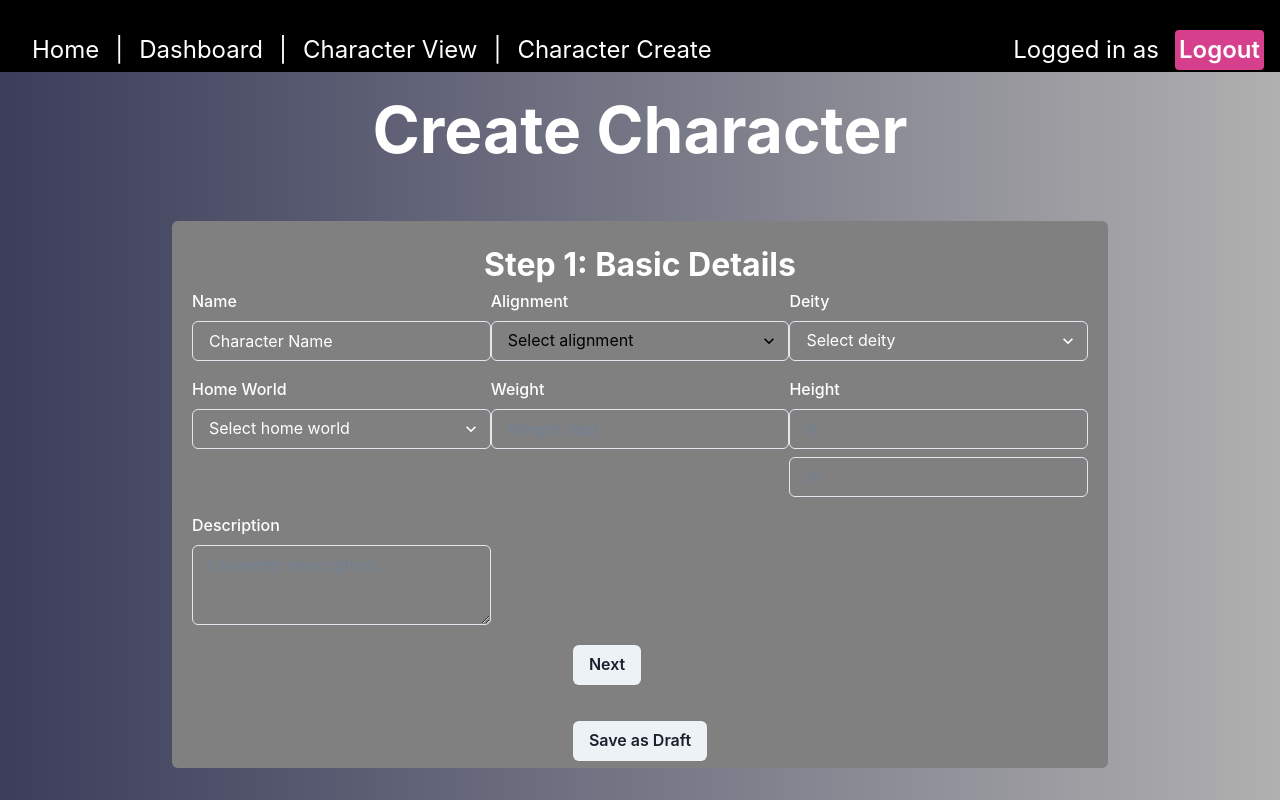
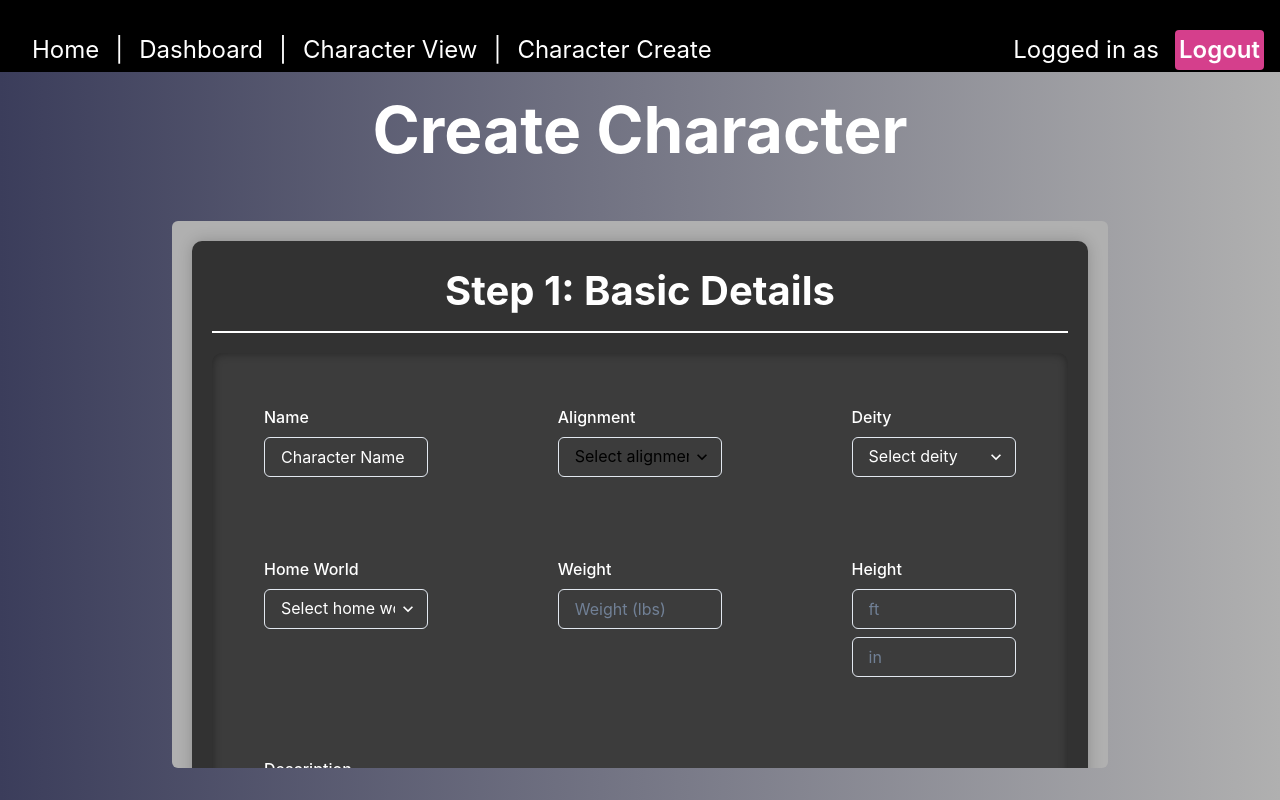
Before and after one commit to jmccallister93/starfinder_character_sheet, a React (Create React App) app: page /characterCreate in a window 1280 px wide. Built offline with nearby package versions, Linux system fonts and the light colour scheme; the HTML template or start-up script is replaced by a standard one.

Commit message:
Did some reformatting to make it easier to read

```diff
--- a/src/CharacterCreator/Step1.js
+++ b/src/CharacterCreator/Step1.js
@@ -11,18 +11,31 @@ import Header from "../components/Header";
 
 const Step1 = ({ updateFormData, formData }) => {
   return (
-    <Box width="70vw" >
-      <Text fontSize="2rem" textAlign="center" fontWeight="bold">
+    <Box
+      color="white"
+      background="rgb(50, 50, 50)"
+      width="70vw"
+      padding="20px"
+      borderRadius="10px"
+      boxShadow="0px 0px 15px rgba(0,0,0,0.2)"
+    >
+      <Text
+       fontSize="2.5rem" mb="20px" borderBottom="2px solid white" paddingBottom="10px" textAlign="center" fontWeight="bold"
+      >
         Step 1: Basic Details
       </Text>
+
       <Box
         color="white"
-        background="grey"
         display="flex"
         flexWrap="wrap"
         justifyContent="space-between"
+        background="rgb(60, 60, 60)"
+        padding="20px"
+        borderRadius="10px"
+        boxShadow="inset 0px 0px 10px rgba(0,0,0,0.4)"
       >
-        <FormControl id="characterName" mb={4} width="33.33%">
+        <FormControl id="characterName" mb={4} width="28%" padding="2rem">
           <FormLabel>Name</FormLabel>
           <Input
             placeholder="Character Name"
@@ -33,7 +46,7 @@ const Step1 = ({ updateFormData, formData }) => {
           />
         </FormControl>
 
-        <FormControl id="alignment" mb={4} width="33.33%">
+        <FormControl id="alignment" mb={4} width="28%" padding="2rem" >
           <FormLabel>Alignment</FormLabel>
           <Select
             placeholder="Select alignment"
@@ -53,7 +66,7 @@ const Step1 = ({ updateFormData, formData }) => {
           </Select>
         </FormControl>
 
-        <FormControl id="deity" mb={4} width="33.33%">
+        <FormControl id="deity" mb={4} width="28%" padding="2rem">
           <FormLabel>Deity</FormLabel>
           <Select
             placeholder="Select deity"
@@ -64,7 +77,7 @@ const Step1 = ({ updateFormData, formData }) => {
           </Select>
         </FormControl>
 
-        <FormControl id="homeWorld" mb={4} width="33.33%">
+        <FormControl id="homeWorld" mb={4} width="28%" padding="2rem">
           <FormLabel>Home World</FormLabel>
           <Select
             placeholder="Select home world"
@@ -75,7 +88,7 @@ const Step1 = ({ updateFormData, formData }) => {
           </Select>
         </FormControl>
 
-        <FormControl id="weight" mb={4} width="33.33%">
+        <FormControl id="weight" mb={4} width="28%" padding="2rem">
           <FormLabel>Weight</FormLabel>
           <Input
             type="number"
@@ -85,7 +98,7 @@ const Step1 = ({ updateFormData, formData }) => {
           />
         </FormControl>
 
-        <FormControl id="height" mb={4} width="33.33%">
+        <FormControl id="height" mb={4} width="28%" padding="2rem">
           <FormLabel>Height</FormLabel>
           <Box display="flex" flexDirection="column" gap={2}>
             <Input
@@ -103,7 +116,7 @@ const Step1 = ({ updateFormData, formData }) => {
           </Box>
         </FormControl>
 
-        <FormControl id="description" mb={4} width="33.33%">
+        <FormControl id="description" mb={4} width="90%" padding="2rem">
           <FormLabel>Description</FormLabel>
           <Textarea
             placeholder="Character description..."
--- a/src/CharacterCreator/Step2.js
+++ b/src/CharacterCreator/Step2.js
@@ -87,8 +87,13 @@ const Step2 = ({ updateFormData, formData }) => {
   }, []);
 
   return (
-    <Box color="white" background="grey" width="70vw">
-      <Text fontSize="2rem" textAlign="center" fontWeight="bold">
+    <Box       color="white"
+    background="rgb(50, 50, 50)"
+    width="70vw"
+    padding="20px"
+    borderRadius="10px"
+    boxShadow="0px 0px 15px rgba(0,0,0,0.2)">
+      <Text fontSize="2.5rem" mb="20px" borderBottom="2px solid white" paddingBottom="10px" textAlign="center" fontWeight="bold">
         Step 2: Race
       </Text>
       <FormControl id="race" mb={4}>
@@ -99,7 +104,14 @@ const Step2 = ({ updateFormData, formData }) => {
           Select Race
         </Button>
         {formData.race ? (
-          <>
+          <Box     color="white"
+          display="flex"
+          flexWrap="wrap"
+          justifyContent="space-between"
+          background="rgb(60, 60, 60)"
+          padding="20px"
+          borderRadius="10px"
+          boxShadow="inset 0px 0px 10px rgba(0,0,0,0.4)">
             <Text mt={2}>
               <strong>Name:</strong> {formData.race?.Name}
             </Text>
@@ -120,7 +132,7 @@ const Step2 = ({ updateFormData, formData }) => {
                 <Box key={index}>{formattedDesc}</Box>
               )
             )}
-          </>
+          </Box>
         ) : null}
       </FormControl>
 
--- a/src/CharacterCreator/Step3.js
+++ b/src/CharacterCreator/Step3.js
@@ -145,19 +145,24 @@ const Step3 = ({ updateFormData, formData }) => {
   };
 
   return (
-    <Box color="white" background="grey" width="70vw">
-      <Text fontSize="2rem" textAlign="center" fontWeight="bold">
+    <Box color="white" background="rgb(50, 50, 50)" width="70vw" padding="20px" borderRadius="10px" boxShadow="0px 0px 15px rgba(0,0,0,0.2)">
+    <Text fontSize="2.5rem" mb="20px" borderBottom="2px solid white" paddingBottom="10px" textAlign="center" fontWeight="bold">
       Step 3: Class
     </Text>
+
     <FormControl id="class" mb={4}>
-        <FormLabel fontSize="1.8rem">Class</FormLabel>
+      <FormLabel fontSize="1.8rem" fontWeight="bold" mb="10px">Class</FormLabel>
       <Button
+        mb="20px"
+        background="rgb(100, 100, 100)"
+        color="white"
+        _hover={{ background: "rgb(120, 120, 120)" }}
         onClick={() => handleButtonClick(data.classes.map((cls) => cls.Name))}
       >
         Select Class
       </Button>
         {formData.class ? (
-          <Box>
+           <Box background="rgb(60, 60, 60)" padding="20px" borderRadius="10px" boxShadow="inset 0px 0px 10px rgba(0,0,0,0.4)">
             <Text mt={2}>
               <strong>Name:</strong> {formData.class?.Name}
             </Text>
@@ -227,14 +232,16 @@ const Step3 = ({ updateFormData, formData }) => {
                 </Box>
               ))}
             </Box>
-
+            <Text fontWeight="bold" fontSize="1.5rem">
+                Class Features:
+              </Text>
                 {/* Class progression table */}
                 <ClassProgressionTable className={formData.class?.Name}/>
 
             {/* Class Features Section */}
             <Box mt={4}>
               <Text fontWeight="bold" fontSize="1.5rem">
-                Class Features:
+                Class Feature Details:
               </Text>
               <Accordion allowMultiple>
                 {classAbilities.map((ability, idx) => (
--- a/src/CharacterCreator/Step4.js
+++ b/src/CharacterCreator/Step4.js
@@ -123,8 +123,13 @@ const Step4 = ({ updateFormData, formData, themeData }) => {
   }, []);
 
   return (
-    <Box color="white" background="grey" width="70vw" >
-      <Text fontSize="2rem" textAlign="center" fontWeight="bold">
+    <Box       color="white"
+    background="rgb(50, 50, 50)"
+    width="70vw"
+    padding="20px"
+    borderRadius="10px"
+    boxShadow="0px 0px 15px rgba(0,0,0,0.2)">
+      <Text fontSize="2.5rem" mb="20px" borderBottom="2px solid white" paddingBottom="10px" textAlign="center" fontWeight="bold">
         Step 4: Theme
       </Text>
       <FormControl id="theme" mb={4}>
@@ -137,7 +142,7 @@ const Step4 = ({ updateFormData, formData, themeData }) => {
           Select Theme
         </Button>
         {formData.theme ? (
-          <>
+          <Box background="rgb(60, 60, 60)" padding="20px" borderRadius="10px" boxShadow="inset 0px 0px 10px rgba(0,0,0,0.4)">
             <Text mt={2}>
               <strong>Name:</strong> {formData.theme?.Name}
             </Text>
@@ -204,7 +209,7 @@ const Step4 = ({ updateFormData, formData, themeData }) => {
               <Text mt={2}>
                 <strong>Description:</strong> {formData.theme?.Description}
               </Text>
-            </>
+            </Box>
         ) : null}
       </FormControl>
 
--- a/src/CharacterCreator/Step7.js
+++ b/src/CharacterCreator/Step7.js
@@ -213,8 +213,13 @@ const skillPointsPerLevel = {
       const skillPointsRemaining = skillPointsForClass - totalSkillRanksAllocated;
 
       return (
-        <Box width="70vw">
-          <Text fontSize="2rem" textAlign="center" fontWeight="bold">
+        <Box  color="white"
+        background="rgb(50, 50, 50)"
+        width="70vw"
+        padding="20px"
+        borderRadius="10px"
+        boxShadow="0px 0px 15px rgba(0,0,0,0.2)">
+          <Text fontSize="2.5rem" mb="20px" borderBottom="2px solid white" paddingBottom="10px" textAlign="center" fontWeight="bold">
             Step 7: Skills
           </Text>
 
@@ -229,7 +234,7 @@ const skillPointsPerLevel = {
                         <Text ml={2} mr={2} display="inline">
                             +{getSkillBonus(skill)}
                         </Text>
-                        <Box>
+                        <Box background="rgb(60, 60, 60)" padding="20px" borderRadius="10px" boxShadow="inset 0px 0px 10px rgba(0,0,0,0.4)">
                             <Button size="sm" onClick={() => decrementSkill(skill)} disabled={skills[skill] <= 0}>-</Button>
                             <Text ml={2} mr={2} display="inline">
                                 {skills[skill] || 0}
--- a/src/CharacterCreator/Step8.js
+++ b/src/CharacterCreator/Step8.js
@@ -41,14 +41,19 @@ const Step8 = ({ updateFormData, formData }) => {
     }, [selectedFeats]);
 
     return (
-        <Box width="70vw" >
-            <Text fontSize="2rem" textAlign="center" fontWeight="bold">
+        <Box  color="white"
+        background="rgb(50, 50, 50)"
+        width="70vw"
+        padding="20px"
+        borderRadius="10px"
+        boxShadow="0px 0px 15px rgba(0,0,0,0.2)" >
+            <Text fontSize="2.5rem" mb="20px" borderBottom="2px solid white" paddingBottom="10px" textAlign="center" fontWeight="bold">
                 Step 8: Feats
             </Text>
 
-            <Flex direction="column" mb={4}>
+            <Flex direction="column" mb={4} >
                 <Text fontSize="1.2rem">Selected Feats ({selectedFeats.length}/{MAX_FEATS}):</Text>
-                <Box pl={4}>
+                <Box pl={4} >
                     {selectedFeats.map(feat => (
                         <Text key={feat} fontSize="1.1rem">{feat}</Text>
                     ))}
@@ -64,7 +69,7 @@ const Step8 = ({ updateFormData, formData }) => {
             >
                 {featsList.map((feat, index) => (
                     <Flex key={index} mb={3} w="25%" alignItems="center" justifyContent="center">
-                        <Box textAlign="center" flex="1">
+                        <Box textAlign="center" flex="1" background="rgb(60, 60, 60)" padding="20px" borderRadius="10px" boxShadow="inset 0px 0px 10px rgba(0,0,0,0.4)">
                             <Text fontSize="1.2rem" p="0.25rem">
                                 {feat.Name}
                                 <Popover>
--- a/src/pages/CharacterCreate.js
+++ b/src/pages/CharacterCreate.js
@@ -102,13 +102,14 @@ const CharacterCreate = () => {
       <Flex
         flexDirection="column"
         alignItems="center"
-        color="white"
-        background="grey"
+        color="black"
+        background="#B0B0B0"
         p={5}
         borderRadius="md"
         margin="2rem"
         overflowX="auto"
         justifyContent="space-between"
+
       >
         {currentStep === 1 && (
           <Step1 updateFormData={updateFormData} formData={formData} />
@@ -136,7 +137,7 @@ const CharacterCreate = () => {
         )}
 
         <Box>
-          <Flex justifyContent="space-between" mb={4}>
+          <Flex justifyContent="space-between" mb={4} mt={4}>
             {currentStep > 1 && (
               <Button onClick={handlePrevious} margin="0.25rem">
                 Previous
@@ -150,9 +151,10 @@ const CharacterCreate = () => {
           </Flex>
 
           {currentStep < totalSteps ? (
-            <Button onClick={handleNext} margin="0.25rem" mt={4}>
-              Save as Draft
-            </Button>
+            // <Button onClick={handleNext} margin="0.25rem" mt={4}>
+            //   Save as Draft
+            // </Button>
+            <></>
           ) : (
             <Button bg="black" color="white" mt={4}>
               Submit
```
Also changed, not shown: src/CharacterCreator/Step6.js (+15 -7 lines), src/CharacterCreator/classProgressionTable.js (+34 -3 lines). Lines whose indentation alone changed are shown as unchanged.
